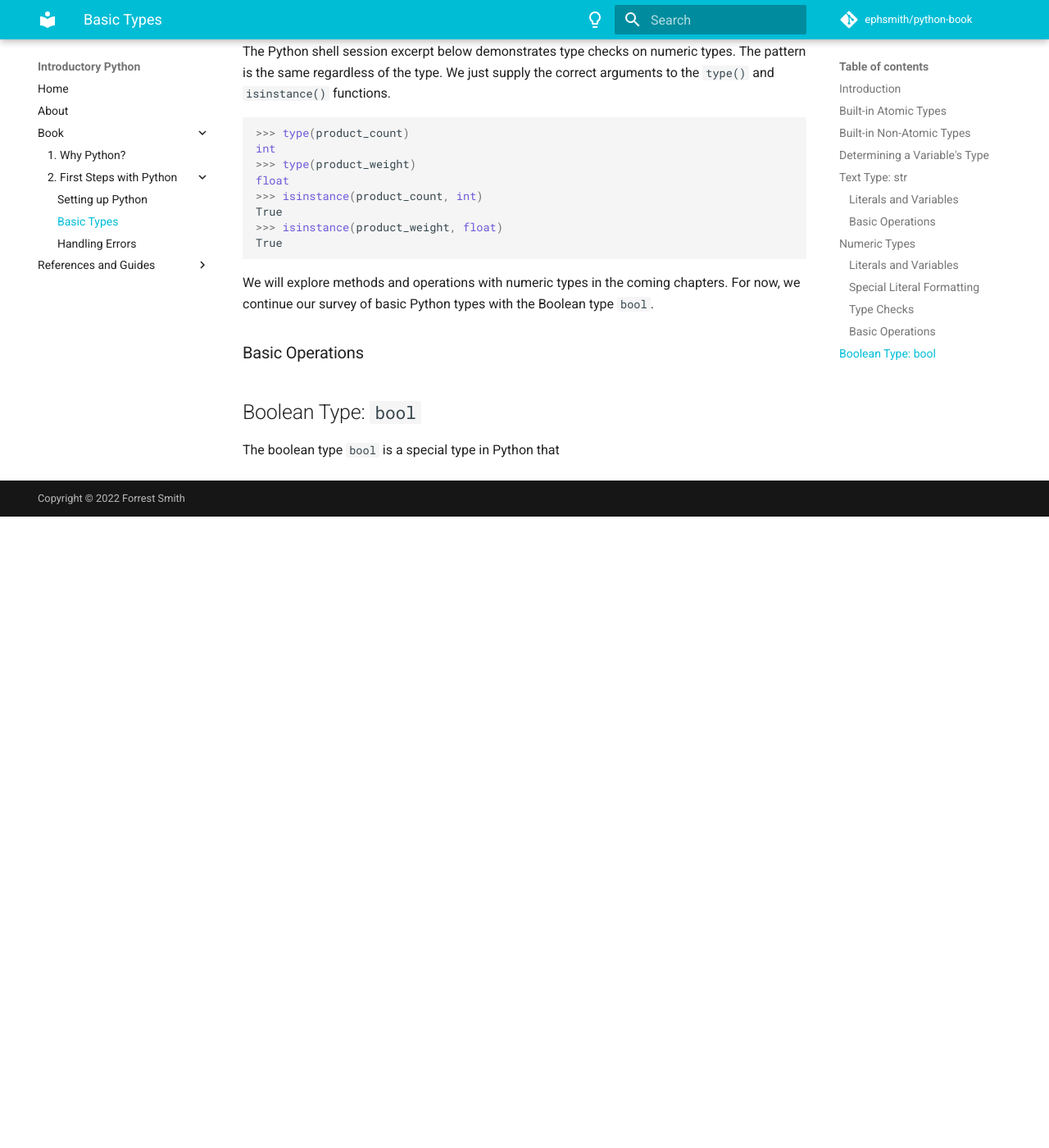
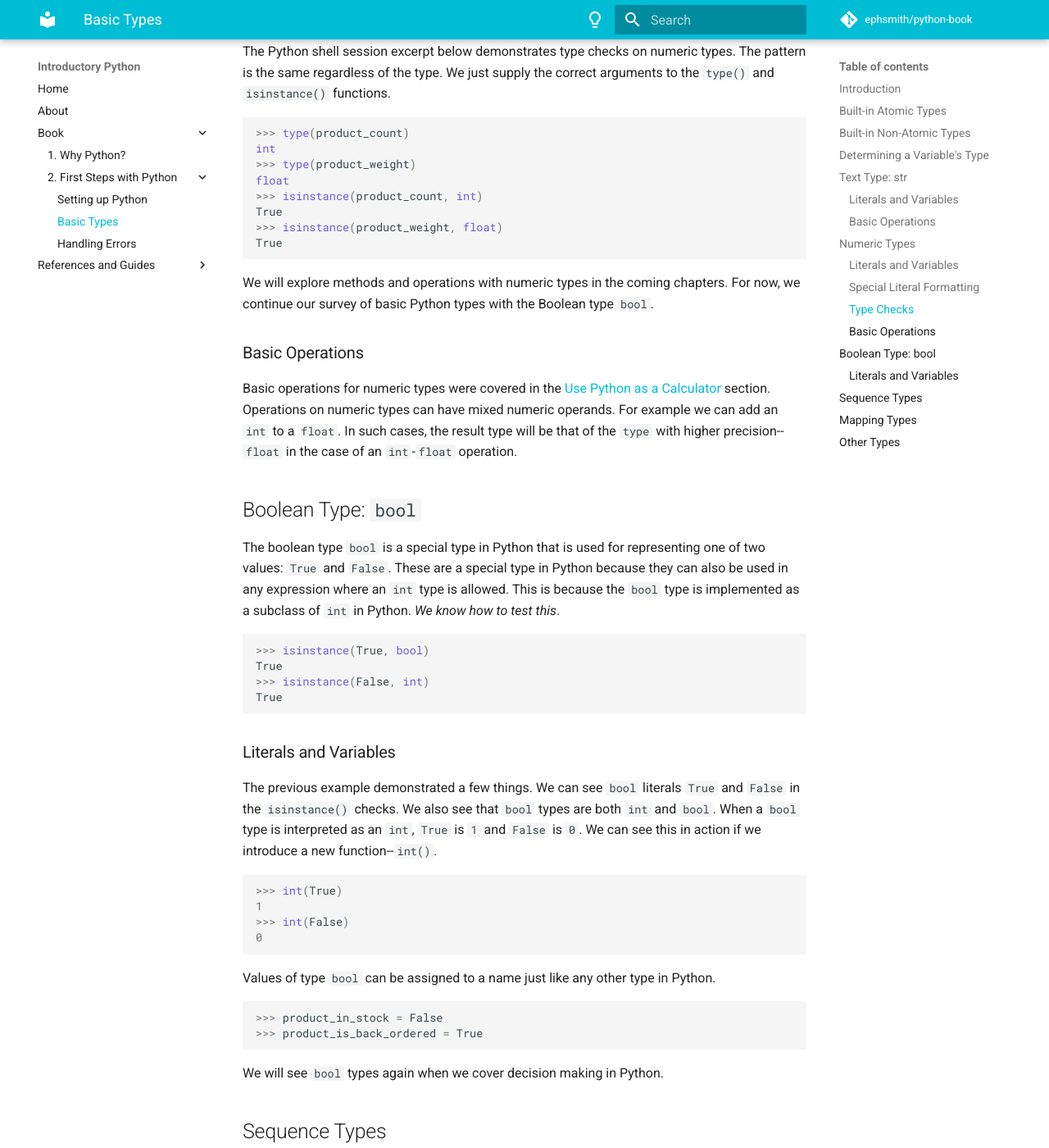
Before and after one commit to ephsmith/python-book, an MkDocs documentation site: the page built from docs/02/02-basic-types.md, in a window 1280 px wide and 1400 px high, scrolled down 4294 px. Shown: the whole window at 82% size. Built offline with MkDocs 1.6.1 and Material for MkDocs 9.7.7, drawn with Linux system fonts in a browser that asks for light colours; comment, search, counter and statistics services are not loaded; before the commit the page ends 4924 px from its top, so only the background shows below that; some of the changed text lies outside the part shown.

Commit message:
Basic Types: Completed boolean types.  Added placeholders for remaining types.

````diff
--- a/docs/02/02-basic-types.md
+++ b/docs/02/02-basic-types.md
@@ -199,6 +199,59 @@ We will explore methods and operations with numeric types in the coming chapters
 now, we continue our survey of basic Python types with the Boolean type `bool`.
 
 ### Basic Operations
+Basic operations for numeric types were covered in the [Use Python as a Calculator](02-setting-up-python.md#use-python-as-a-calculator)
+section. Operations on numeric types can have mixed numeric operands.  For example we
+can add an `int` to a `float`. In such cases, the result type will be that of the
+`type` with higher precision--`float` in the case of an `int`-`float` operation.
 
 ## Boolean Type: `bool`
-The boolean type `bool` is a special type in Python that
+The boolean type `bool` is a special type in Python that is used for representing one
+of two values: `True` and `False`. These are a special type in Python because they can
+also be used in any expression where an `int` type is allowed. This is because the
+`bool` type is implemented as a subclass of `int` in Python. *We know how to test this*.
+
+```py
+>>> isinstance(True, bool)
+True
+>>> isinstance(False, int)
+True
+```
+
+### Literals and Variables
+The previous example demonstrated a few things.  We can see `bool` literals `True` and
+`False` in the `isinstance()` checks. We also see that `bool` types are both `int` and
+`bool`.  When a `bool` type is interpreted as an `int`, `True` is `1` and `False` is
+`0`.  We can see this in action if we introduce a new function--`int()`.
+
+```pycon
+>>> int(True)
+1
+>>> int(False)
+0
+```
+
+Values of type `bool` can be assigned to a name just like any other type in Python.
+
+```pycon
+>>> product_in_stock = False
+>>> product_is_back_ordered = True
+```
+
+We will see `bool` types again when we cover decision making in Python.
+
+## Sequence Types
+Coming soon.
+
+- Lists and Tuples
+
+## Mapping Types
+Coming soon.
+
+- Dictionaries
+
+## Other Types
+
+Coming Soon
+
+- Sets: `set`, `frozenset`
+- Binary Types: `bytes`, `bytearray`
````
